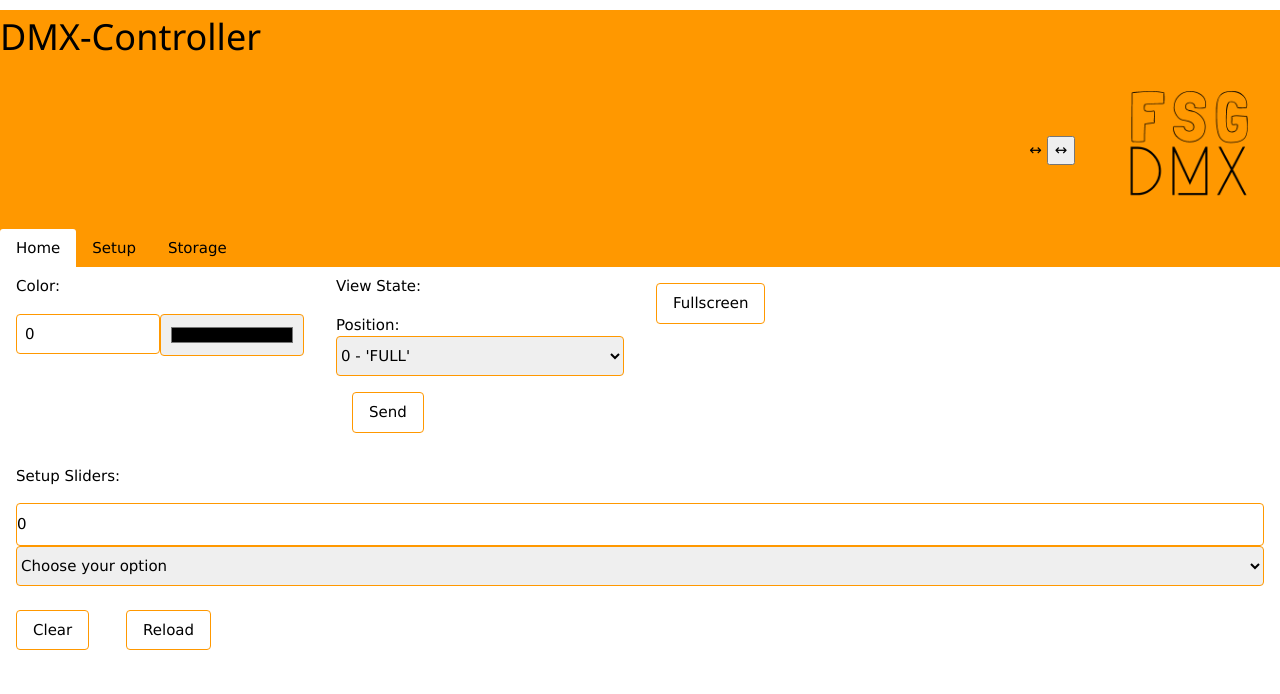
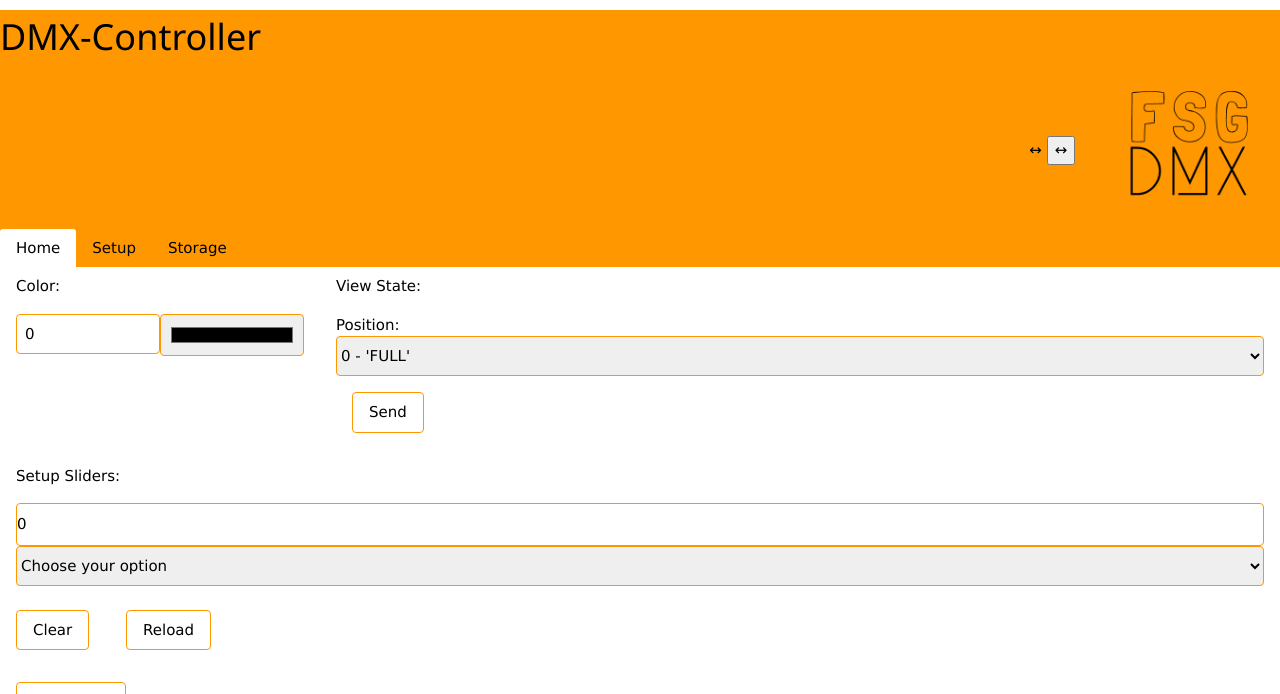
Before and after one commit to FSG-Pfullingen/FSG-DMX, a Flask app: page / in a window 1280 px wide. Shown: the top 694 px of the page. Run offline with Flask 2, Linux system fonts and the light colour scheme.

```diff
--- a/templates/index_w3css.html
+++ b/templates/index_w3css.html
@@ -178,7 +178,7 @@
           <input class="w3-half w3-input w3-round w3-border w3-border-orange" type="color" name="color" onchange="sendData(this.parentElement, '{{ url_for('set') }}')" style="height:42px">
         </form>
       </div>
-      <div class="w3-quarter w3-mobile">
+      <div class="w3-rest w3-mobile">
         <div class="w3-padding">
           View State:
         </div>
```
